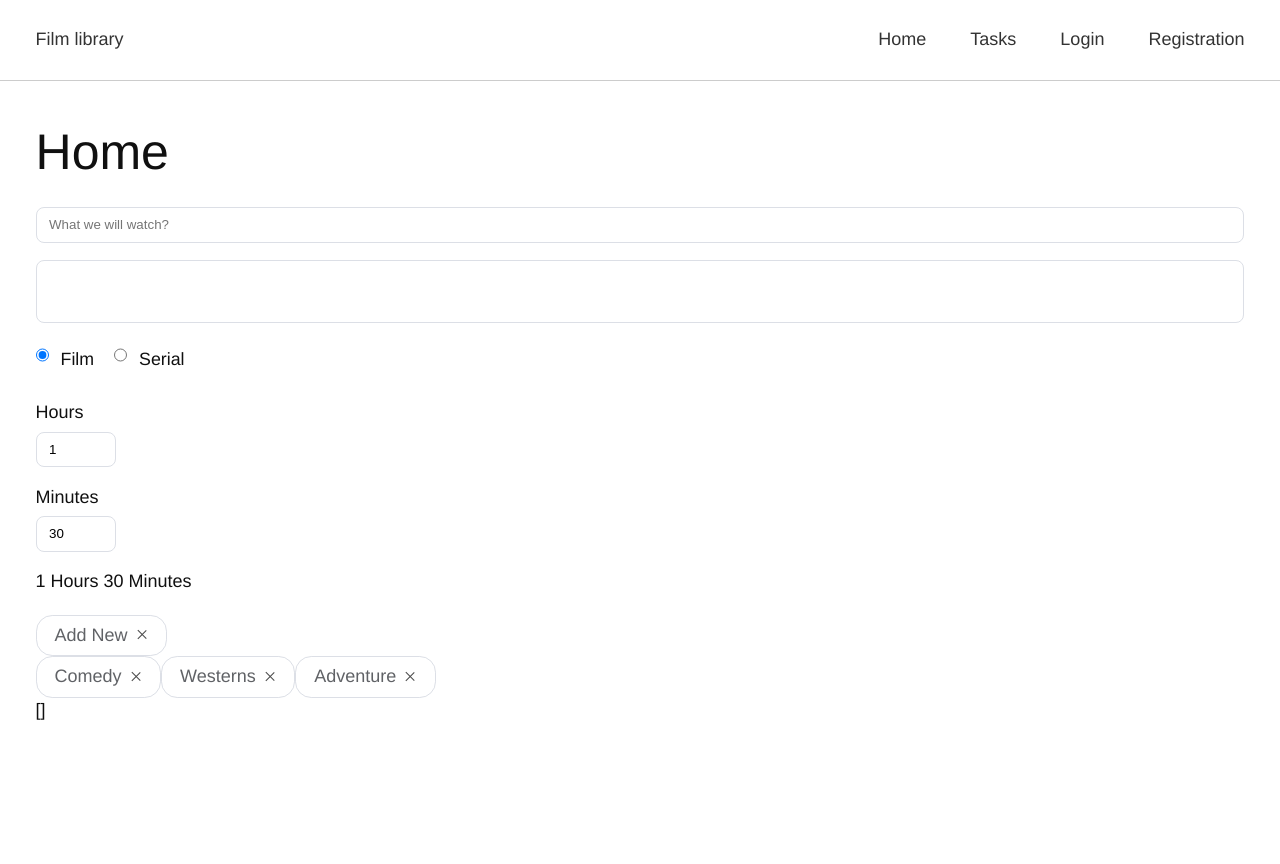
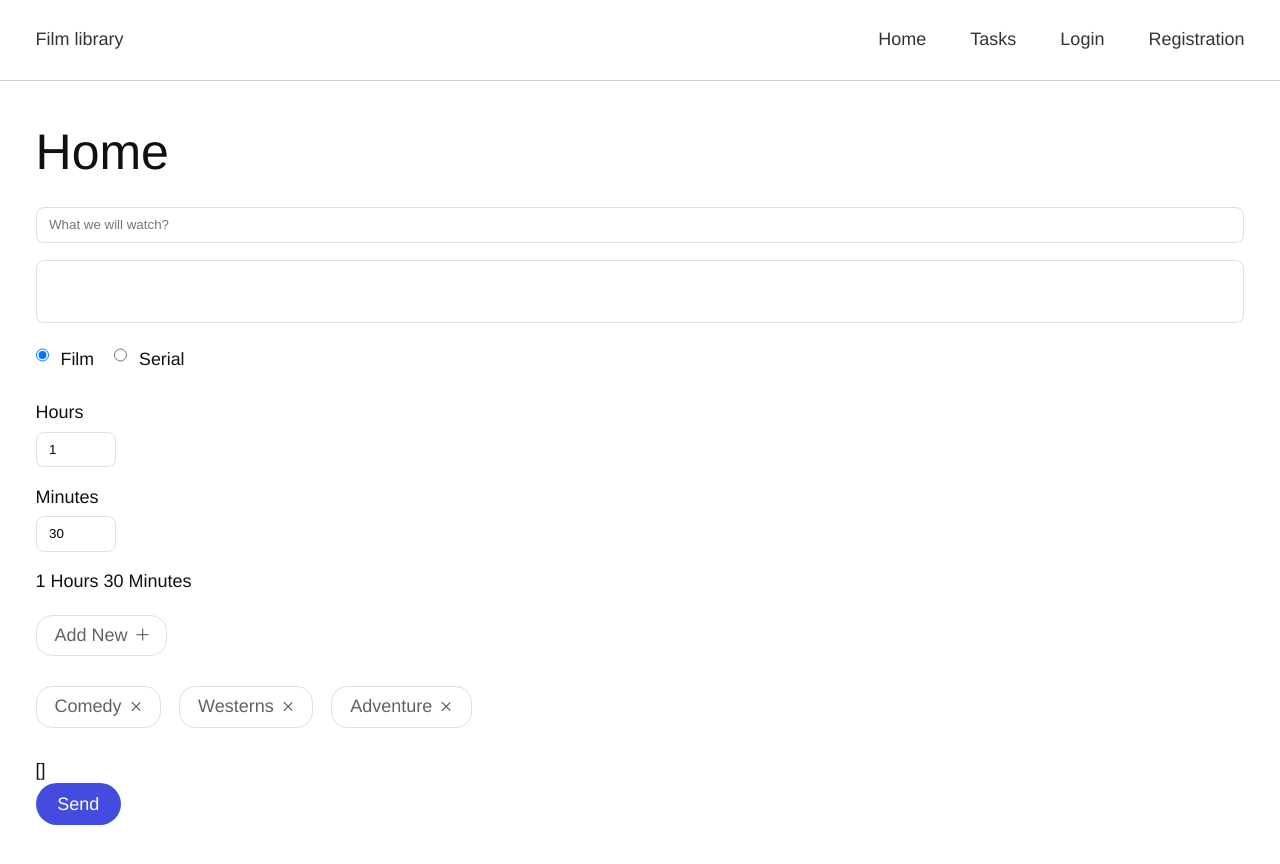
Before and after one commit to danil-boiko/film-library, a Vue app: page / in a window 1280 px wide. Shown: the top 864 px of the page. Built offline with nearby package versions, Linux system fonts and the light colour scheme; the HTML template or start-up script is replaced by a standard one.

Commit message:
you can add and send your tags to task

```diff
--- a/src/components/Home.vue
+++ b/src/components/Home.vue
@@ -78,7 +78,7 @@
 
         // TAG LIST
         // Add New Tag
-        .tag-list.tag-list--addTagUsed
+        .tag-list.tag-list--add
           .ui-tag__wrapper(
             @click="tagMenuShow = !tagMenuShow"
           )
@@ -87,7 +87,6 @@
               span.button-close(
                 :class="{ active: !tagMenuShow }"
               )
-
         // Show Input
         .tag-list.tag-list--menu(
           v-if="tagMenuShow"
@@ -116,6 +115,11 @@
               span.button-close
         p {{ tagsUsed }}
 
+        .button-list
+          .button.button--round.button-primary(
+            @click="newTask"
+          ) Send
+
 </template>
 
 <script>
@@ -137,6 +141,8 @@ export default {
       serialSeriesMinutes: 40,
 
       // Tags
+      tagTitle: '',
+      tagMenuShow: false,
       tagsUsed: [],
       tags: [
         {
@@ -155,6 +161,18 @@ export default {
     }
   },
   methods: {
+    newTag () {
+      if (this.tagTitle === '') {
+        return
+      }
+      this.tags.push({
+        title: this.tagTitle,
+        used: false
+      })
+      /* const tag = {
+        title: this.tagTitle
+      } */
+    },
     newTask () {
       if (this.taskTitle === '') {
         return
@@ -171,6 +189,7 @@ export default {
         description: this.taskDescription,
         whatWatch: this.whatWatch,
         time,
+        tagsUsed: this.tagsUsed,
         completed: false,
         editing: false
       }
@@ -180,6 +199,7 @@ export default {
       this.taskId += 1
       this.taskTitle = ''
       this.taskDescription = ''
+      this.tagsUsed = []
     },
     addTagUsed (tag) {
       tag.use = !tag.use
@@ -244,4 +264,36 @@ export default {
   max-width: 80px
   margin-right: 10px
 }
+
+// Tags
+.tag-list
+  margin-bottom 20px
+
+.ui-tag__wrapper
+  margin-right 18px
+  margin-bottom 10px
+  &:last-child
+    margin-right 0
+
+.ui-tag
+  .button-close
+    &.active
+      transform: rotate(45deg)
+  &.used
+    background-color: #444ce0
+    color #ffffff
+    .button-close
+      &:before,
+      &:after
+        background-color: #ffffff
+// Tag Menu Show
+.tag-list--menu
+  display flex
+  justify-content space-between
+  align-items center
+// New Tag Input
+.tag-add--input
+  margin-bottom 0
+  margin-right 10px
+  height 42px
 </style>
```
